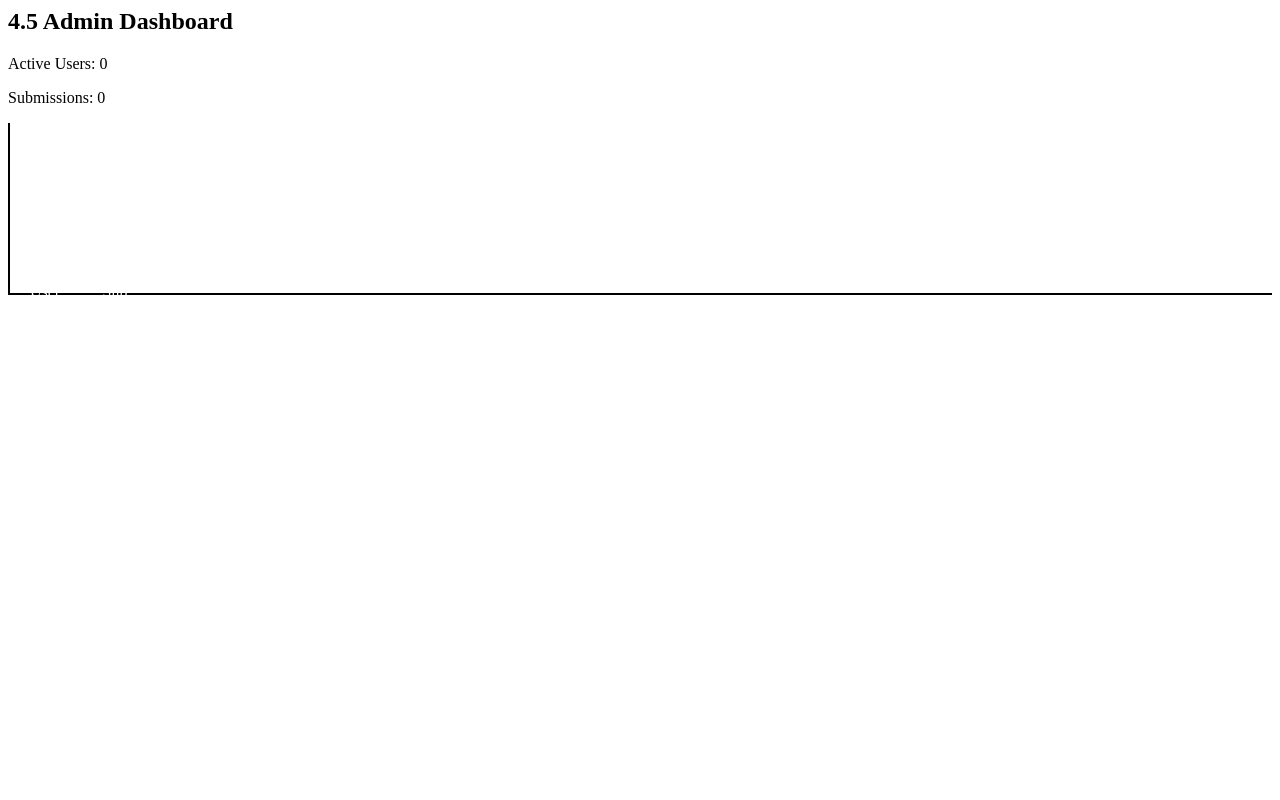
After one commit to mosaddiktawsif/Aiub-photography-club-site, a PHP site: page /dashboard.php in a window 1280 px wide. The commit adds this page. Run offline with PHP 8.4, Linux system fonts and the light colour scheme; the visitor is signed in with stand-in values (Sample User, id 1); data that the repository does not hold is empty; some libraries are stand-ins or nearby versions.

Commit message:
feature 5

```diff
--- /dev/null
+++ b/Models/analyticsModel.php
@@ -0,0 +1,10 @@
+<?php
+require_once('db.php');
+
+function getMetrics(){
+    $con = getConnection();
+    $u = mysqli_fetch_assoc(mysqli_query($con, "SELECT count(*) as c FROM users WHERE status='active'"));
+    $s = mysqli_fetch_assoc(mysqli_query($con, "SELECT count(*) as c FROM submissions"));
+    return ['users' => $u['c'], 'subs' => $s['c']];
+}
+?>
--- a/Views/createExhibition.php
+++ b/Views/createExhibition.php
@@ -1,8 +1,8 @@
 <?php require_once('../Controllers/sessionCheck.php'); ?>
 <html>
 <head>
-    <link rel="stylesheet" href="../Assets/css/style.css">
-    <script src="../Assets/js/validation.js"></script>
+    <link rel="stylesheet" href="../Assets/css/stylee.css">
+    <script src="../Assets/validation.js"></script>
 </head>
 <body>
     <div class="container">
--- /dev/null
+++ b/Views/dashboard.php
@@ -0,0 +1,23 @@
+<?php
+require_once('../Controllers/sessionCheck.php');
+require_once('../Models/analyticsModel.php');
+$data = getMetrics();
+?>
+<html>
+<head>
+    <link rel="stylesheet" href="../Assets/stylee.css">
+    <script src="../Assets/chart.js"></script>
+</head>
+<body>
+    <div class="container">
+        <h2>4.5 Admin Dashboard</h2>
+        <p>Active Users: <?=$data['users']?></p>
+        <p>Submissions: <?=$data['subs']?></p>
+
+        <div style="border-left:2px solid #000; border-bottom:2px solid #000; height:150px; display:flex; align-items:flex-end; gap:20px; padding:10px;">
+            <div style="background:blue; width:50px; height:<?=$data['users']*20?>px; color:white; text-align:center;">User</div>
+            <div style="background:orange; width:50px; height:<?=$data['subs']*20?>px; color:white; text-align:center;">Sub</div>
+        </div>
+    </div>
+</body>
+</html>
--- a/Views/reviewList.php
+++ b/Views/reviewList.php
@@ -4,7 +4,7 @@ require_once('../Models/reviewModel.php');
 $list = getPendingSubmissions();
 ?>
 <html>
-<head><link rel="stylesheet" href="../Assets/css/style.css"></head>
+<head><link rel="stylesheet" href="../Assets/stylee.css"></head>
 <body>
     <div class="container">
         <h2>4.2 Submission Review</h2>
@@ -12,7 +12,7 @@ $list = getPendingSubmissions();
             <tr><th>Preview</th><th>Action</th></tr>
             <?php foreach($list as $item){ ?>
             <tr>
-                <!-- Assuming image is stored in Assets/uploads/ -->
+
                 <td><img src="../Assets/uploads/<?=$item['photo_path']?>" width="100"></td>
                 <td>
                     <form method="post" action="../Controllers/reviewController.php">
--- a/Views/uploadPhoto.php
+++ b/Views/uploadPhoto.php
@@ -1,7 +1,7 @@
 <?php require_once('../Controllers/sessionCheck.php'); ?>
 <html>
 <head>
-    <link rel="stylesheet" href="../Assets/style.css">
+    <link rel="stylesheet" href="../Assets/stylee.css">
     <script src="../Assets/validation.js"></script>
 </head>
 <body>
--- a/Views/userList.php
+++ b/Views/userList.php
@@ -4,7 +4,7 @@ require_once('../Models/userModel.php');
 $users = getAllUsers();
 ?>
 <html>
-<head><link rel="stylesheet" href="../Assets/css/style.css"></head>
+<head><link rel="stylesheet" href="../Assets/css/stylee.css"></head>
 <body>
     <div class="container">
         <h2>4.3 User Management</h2>
```
